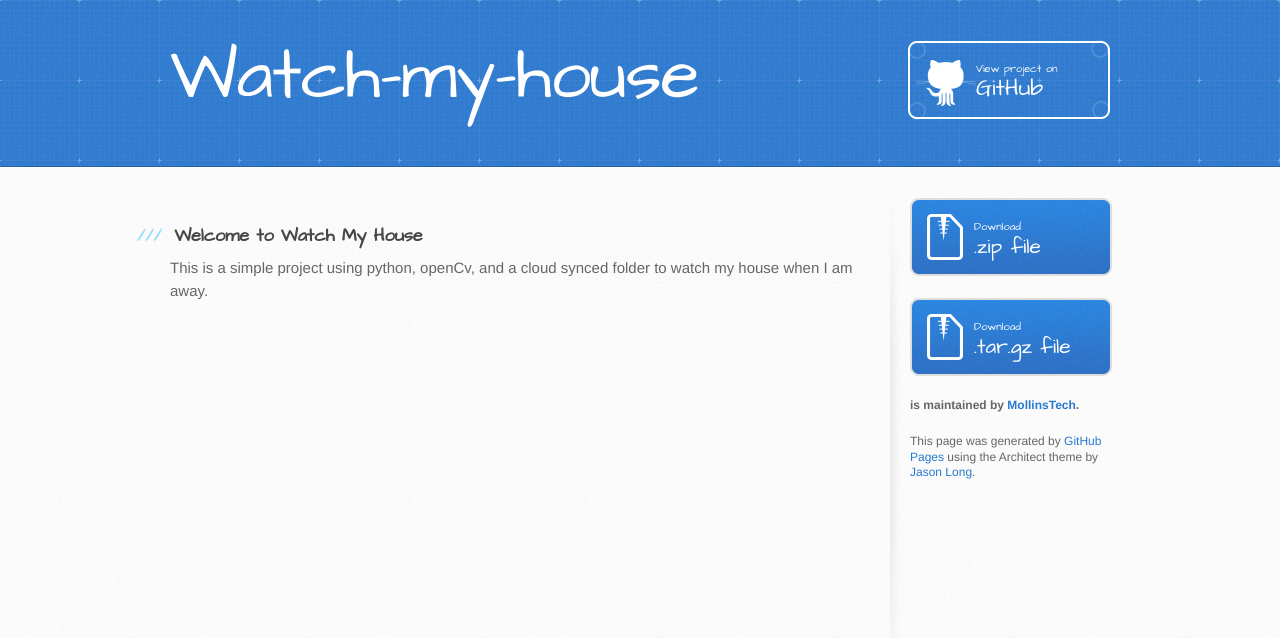
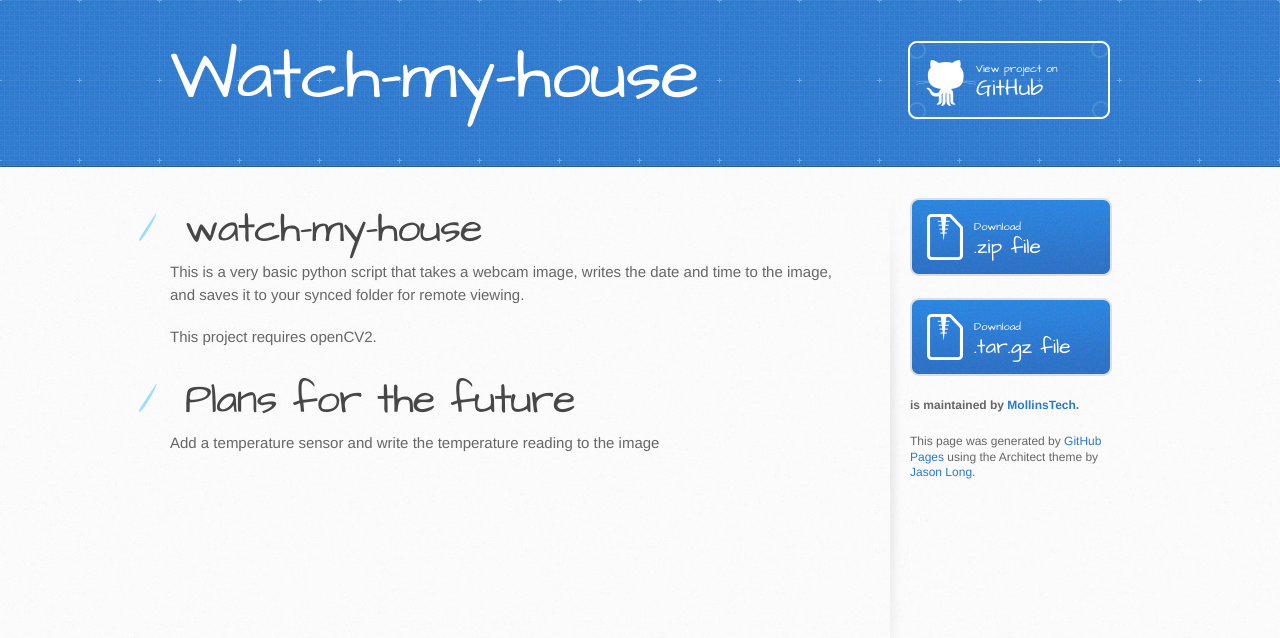
Before and after one commit to MollinsTech/watch-my-house, a plain HTML site: page index.html in a window 1280 px wide. Drawn offline with Linux system fonts and the light colour scheme.

Commit message:
Create gh-pages branch via GitHub

```diff
--- a/index.html
+++ b/index.html
@@ -28,10 +28,17 @@
     <div id="content-wrapper">
       <div class="inner clearfix">
         <section id="main-content">
-          <h3>
-<a id="welcome-to-watch-my-house" class="anchor" href="#welcome-to-watch-my-house" aria-hidden="true"><span class="octicon octicon-link"></span></a>Welcome to Watch My House</h3>
+          <h1>
+<a id="watch-my-house" class="anchor" href="#watch-my-house" aria-hidden="true"><span class="octicon octicon-link"></span></a>watch-my-house</h1>
 
-<p>This is a simple project using python, openCv, and a cloud synced folder to watch my house when I am away.</p>
+<p>This is a very basic python script that takes a webcam image, writes the date and time to the image, and saves it to your synced folder for remote viewing.</p>
+
+<p>This project requires openCV2.</p>
+
+<h1>
+<a id="plans-for-the-future" class="anchor" href="#plans-for-the-future" aria-hidden="true"><span class="octicon octicon-link"></span></a>Plans for the future</h1>
+
+<p>Add a temperature sensor and write the temperature reading to the image</p>
         </section>
 
         <aside id="sidebar">
--- a/params.json
+++ b/params.json
@@ -1 +1 @@
-{"name":"Watch-my-house","tagline":"","body":"### Welcome to Watch My House\r\n\r\nThis is a simple project using python, openCv, and a cloud synced folder to watch my house when I am away.\r\n","google":"","note":"Don't delete this file! It's used internally to help with page regeneration."}
+{"name":"Watch-my-house","tagline":"","body":"watch-my-house\r\n==============\r\nThis is a very basic python script that takes a webcam image, writes the date and time to the image, and saves it to your synced folder for remote viewing.\r\n\r\nThis project requires openCV2.\r\n\r\nPlans for the future\r\n====================\r\nAdd a temperature sensor and write the temperature reading to the image\r\n","google":"","note":"Don't delete this file! It's used internally to help with page regeneration."}
```
